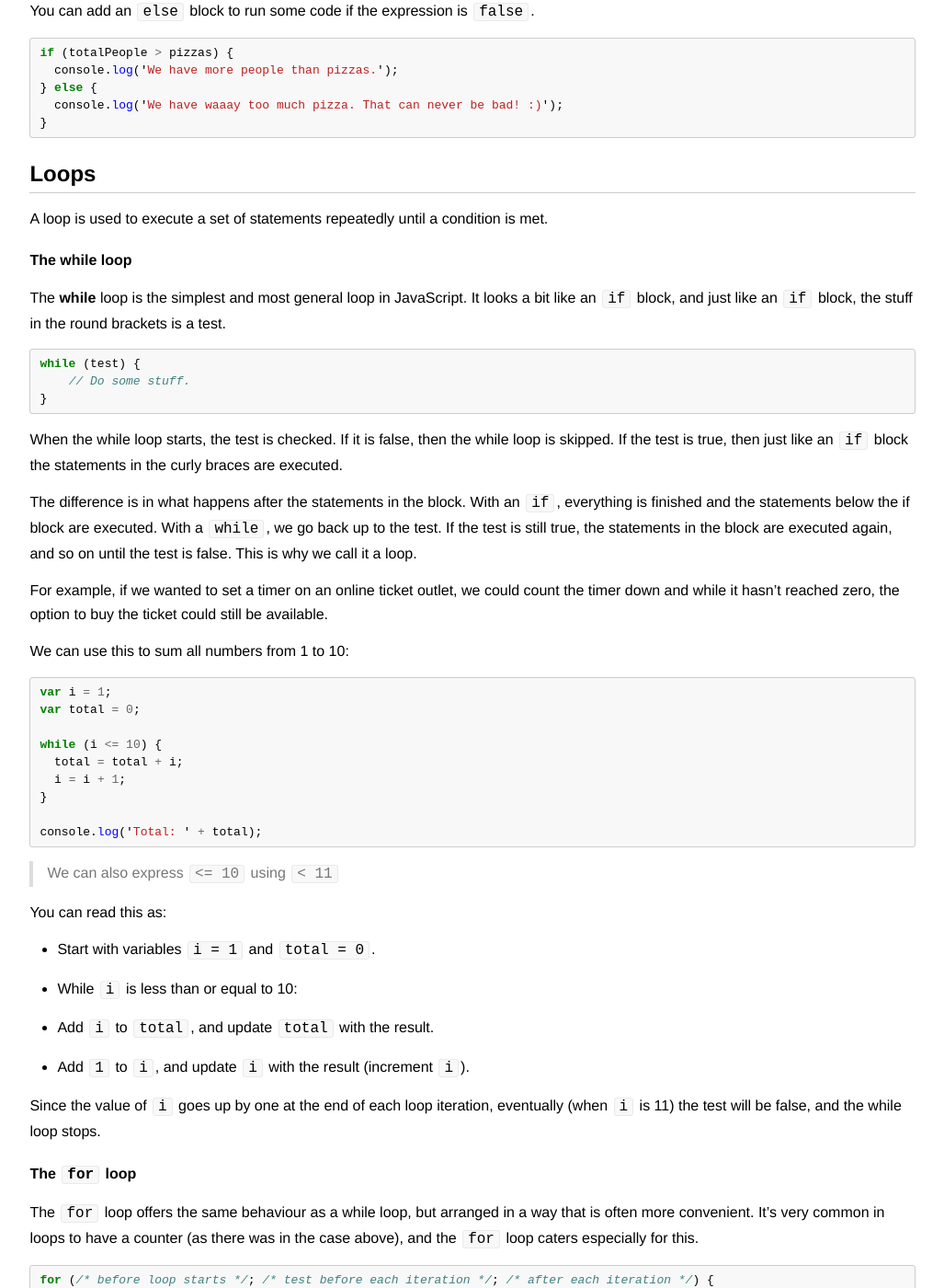
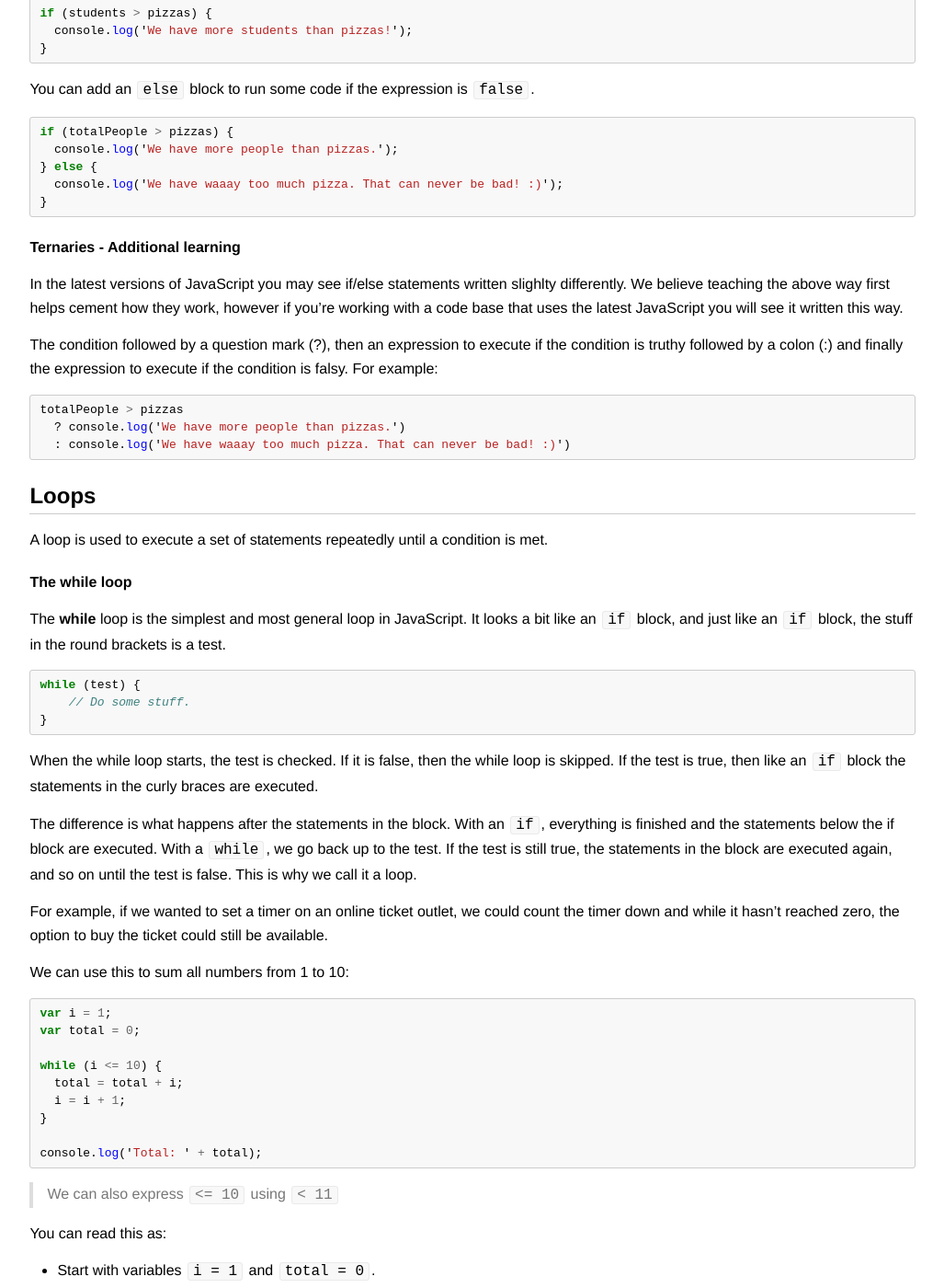
Before and after one commit to codebar/tutorials, a Jekyll site: the page built from js/lesson2/tutorial.md, in a window 1280 px wide and 1400 px high, scrolled down 3757 px. Shown: the whole window at 92% size, without its empty margins (126-1153 px from the left). Built offline with Jekyll 4.4.1, drawn with Linux system fonts in a browser that asks for light colours; some of the changed text lies outside the part shown.

Commit message:
copy for Js tutorial 2

````diff
--- a/js/lesson2/tutorial.md
+++ b/js/lesson2/tutorial.md
@@ -137,7 +137,7 @@ console.log('Apples and oranges are different: ' + notEqual);
 ```
 
 > You may also see `==` and `!=`, these are similar but have some quirks so it's generally recommended to avoid them.
-> You can just use `===` and `!==` and they will
+> You can simply use `===` and `!==` and they will
 > always do what you expect.
 
 The `>` and `<` operators are "greater than" and "less than". You can
@@ -155,6 +155,7 @@ var lessStudents = students < pizzas;
 console.log('Are there fewer students than pizzas?' + lessStudents);
 
 ```
+> Play around with changing the `coaches`, `students` and `pizzas`  variable numbers to familiarise yourself with it more.
 
 You can also combine operators.
 
@@ -176,6 +177,8 @@ if (codebarIsAwesome) {
   console.log('codebar is AWESOME!');
 }
 ```
+
+> Change the `codebarIsAwesome` variable to false, what happens now?
 
 You can use an expression inside an if statement.
 
@@ -205,6 +208,18 @@ if (totalPeople > pizzas) {
 }
 ```
 
+#### Ternaries - Additional learning
+
+In the latest versions of JavaScript you may see if/else statements written slighlty differently. We believe teaching the above way first helps cement how they work, however if you're working with a code base that uses the latest JavaScript you will see it written this way.
+
+The condition followed by a question mark (?), then an expression to execute if the condition is truthy followed by a colon (:) and finally the expression to execute if the condition is falsy. For example:
+
+```js
+totalPeople > pizzas
+  ? console.log('We have more people than pizzas.')
+  : console.log('We have waaay too much pizza. That can never be bad! :)')
+```
+
 ## Loops
 
 A loop is used to execute a set of statements repeatedly until a condition is met.
@@ -219,9 +234,9 @@ while (test) {
 }
 ```
 
-When the while loop starts, the test is checked. If it is false, then the while loop is skipped. If the test is true, then just like an `if` block the statements in the curly braces are executed.
+When the while loop starts, the test is checked. If it is false, then the while loop is skipped. If the test is true, then like an `if` block the statements in the curly braces are executed.
 
-The difference is in what happens after the statements in the block. With an `if`, everything is finished and the statements below the if block are executed. With a `while`, we go back up to the test. If the test is still true, the statements in the block are executed again, and so on until the test is false. This is why we call it a loop.
+The difference is what happens after the statements in the block. With an `if`, everything is finished and the statements below the if block are executed. With a `while`, we go back up to the test. If the test is still true, the statements in the block are executed again, and so on until the test is false. This is why we call it a loop.
 
 For example, if we wanted to set a timer on an online ticket outlet, we could count the timer down and while it hasn't reached zero, the option to buy the ticket could still be available.
 
@@ -263,7 +278,7 @@ for (/* before loop starts */; /* test before each iteration */; /* after each i
 
 The stuff in the round brackets is split into three parts by `;`. The first part is used once, before the loop begins. It's a good place to set an initial value for a counter (like `x = 1` in the `while` loop example).
 
-The second part is a test, and just like in the `while` loop it is checked before each iteration.
+The second part is a test, and like in the `while` loop it is checked before each iteration.
 
 The third part is executed after each loop iteration. It's useful for incrementing the loop counter.
 
@@ -303,6 +318,8 @@ var animals = ['dog', 'cat', 'rabbit', 'horse', 'elephant', 'monkey'];
 To retrieve an item from the array, we use **square bracket notation**
 
 To get the first item `animals[0]`, the second `animals[1]` etc.
+
+> Create an array that includes 5 names and then access the 3rd item in the array? (don't forget to access the third item in the array you won't be doing [3])
 
 ### Properties -  `length`
 
````
Also changed, not shown: other parts of js/lesson2/tutorial.md (+4 -4 lines).
